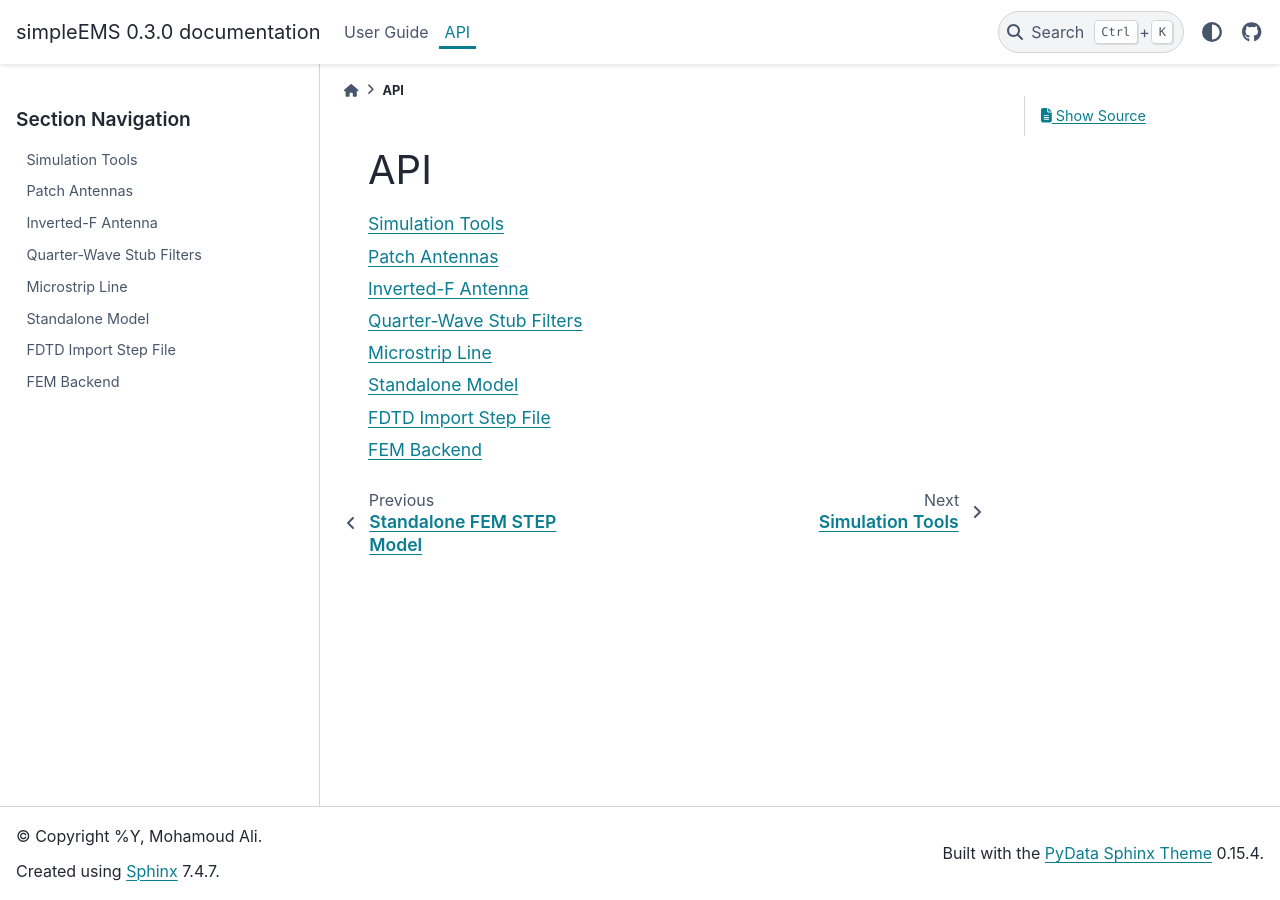
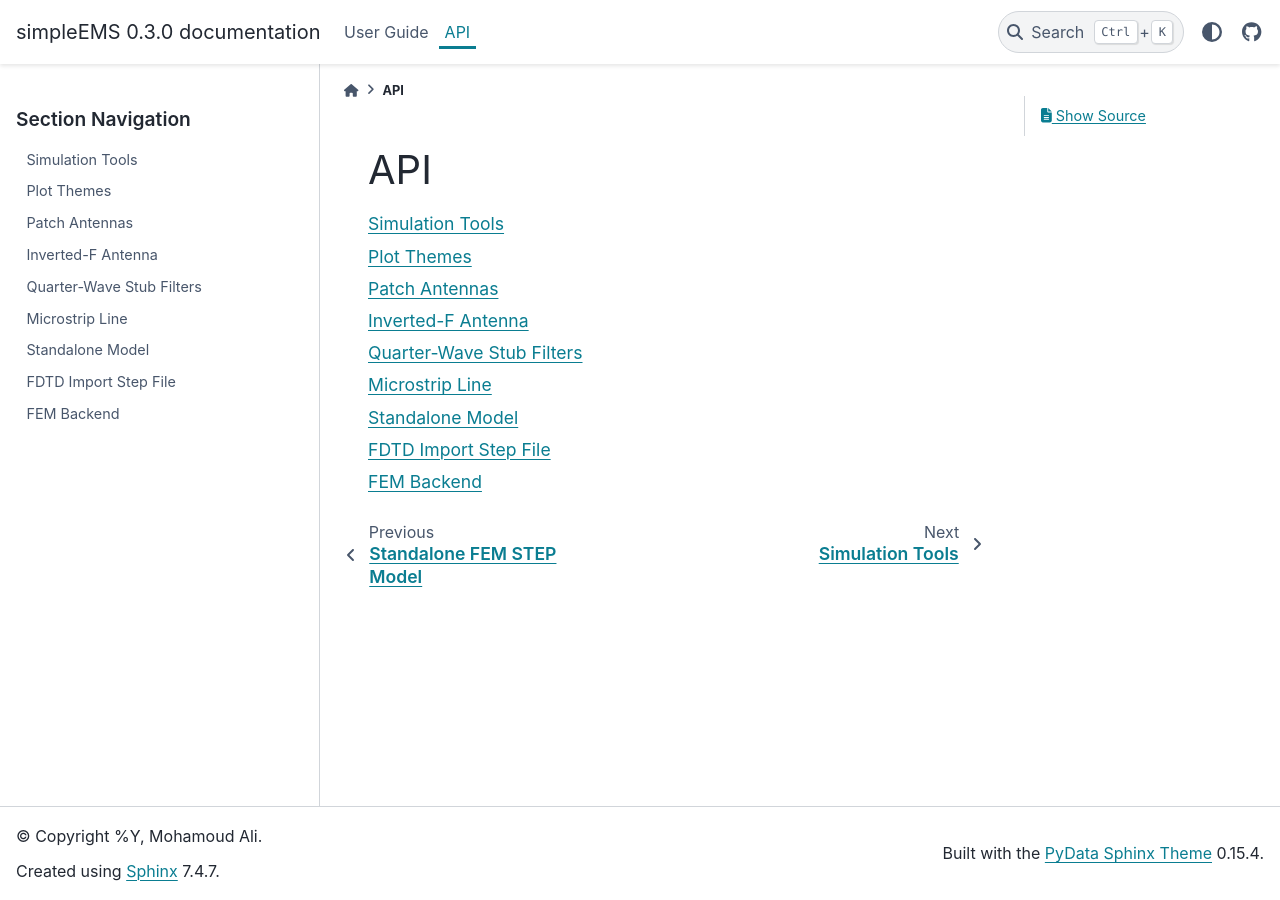
Before and after one commit to MohamoudAli12/simpleEMS, a Sphinx documentation site: the page built from docs/source/api/index.rst, in a window 1280 px wide. Built offline with Sphinx 7.4.7 and the PyData theme 0.15.4, drawn with Linux system fonts in a browser that asks for light colours; pages that are not in the unit, such as notebooks, are missing from menus.

Commit message:
docs: add plotting theme api docs.
This change add docs for new plotting theme api
that implements dark and light theme for all plots.

Signed-off-by: MohamoudAli12 <63305673+MohamoudAli12@users.noreply.github.com>

```diff
--- a/docs/source/api/index.rst
+++ b/docs/source/api/index.rst
@@ -4,6 +4,7 @@ API
     :maxdepth: 2
 
     sim_tools
+    plot_theme
     patch_antenna
     ifa_antenna
     quarterwave_stub_filter
--- /dev/null
+++ b/docs/source/api/plot_theme.rst
@@ -0,0 +1,5 @@
+Plot Themes
+===========
+
+.. automodapi:: simpleEMS.plot_theme
+   :no-inheritance-diagram:
```
